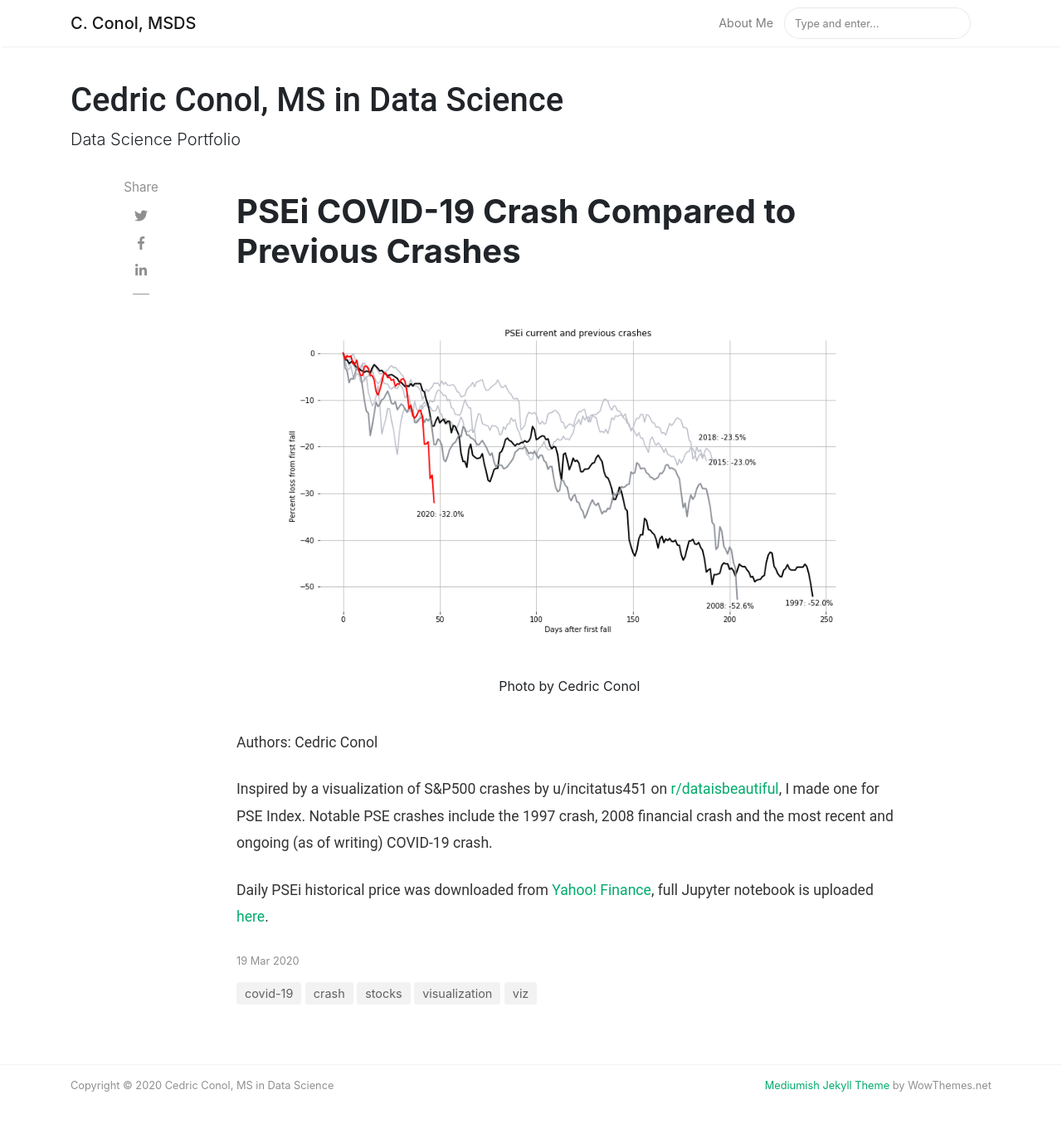
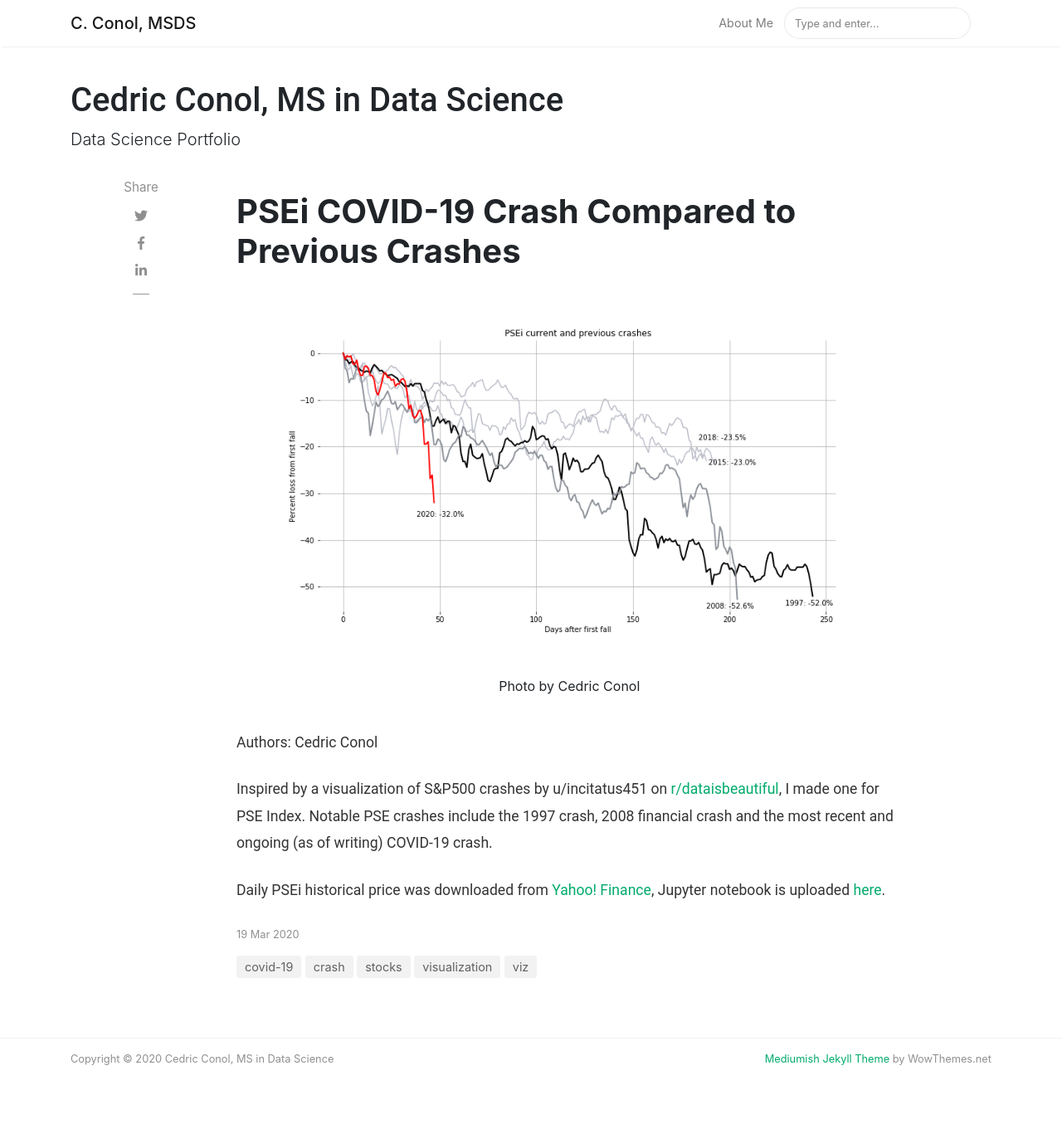
Before and after one commit to cedricconol/cedricconol.github.io, a Jekyll site: the page built from _posts/2020-03-19-psei.md, in a window 1280 px wide and 1392 px high. Shown: the top 1355 px of the window at 83% size. Built offline with Jekyll 4.4.1, drawn with Linux system fonts in a browser that asks for light colours; nearby versions of some CDN libraries; comment, search, counter and statistics services are not loaded.

```diff
--- a/_posts/2020-03-19-psei.md
+++ b/_posts/2020-03-19-psei.md
@@ -13,4 +13,4 @@ Authors: Cedric Conol
 
 Inspired by a visualization of S&P500 crashes by u/incitatus451 on [r/dataisbeautiful](https://www.reddit.com/r/dataisbeautiful/comments/fjvtt5/oc_current_market_sell_off_compared_to_major_ones/?utm_medium=android_app&utm_source=share), I made one for PSE Index. Notable PSE crashes include the 1997 crash, 2008 financial crash and the most recent and ongoing (as of writing) COVID-19 crash.
 
-Daily PSEi historical price was downloaded from [Yahoo! Finance](https://finance.yahoo.com/quote/PSEI.PS/history/), full Jupyter notebook is uploaded [here](https://github.com/cedricconol/psei_crashes/blob/master/PSEi%20Crashes.ipynb).
+Daily PSEi historical price was downloaded from [Yahoo! Finance](https://finance.yahoo.com/quote/PSEI.PS/history/), Jupyter notebook is uploaded [here](https://github.com/cedricconol/psei_crashes/blob/master/PSEi%20Crashes.ipynb).
```
Also changed, not shown: README.md, assets/images/1.jpg (deleted), assets/images/10.jpg (deleted), assets/images/11.jpg (deleted), assets/images/12.jpg (deleted), assets/images/13.jpg (deleted), assets/images/14.jpg (deleted), assets/images/15.jpg (deleted), assets/images/16.jpg (deleted), assets/images/17.jpg (deleted), assets/images/2.jpg (deleted), assets/images/3.jpg (deleted), assets/images/4.jpg (deleted), assets/images/5.jpg (deleted), 4 more files.
